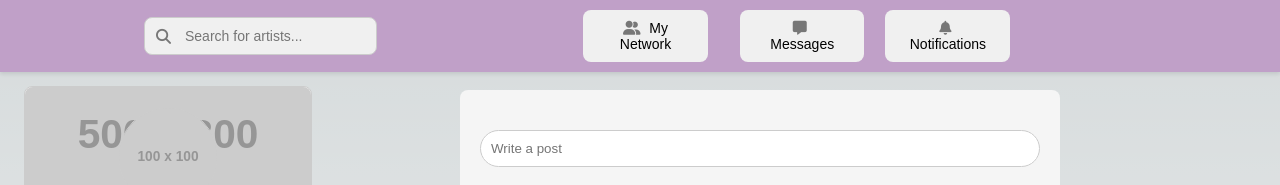
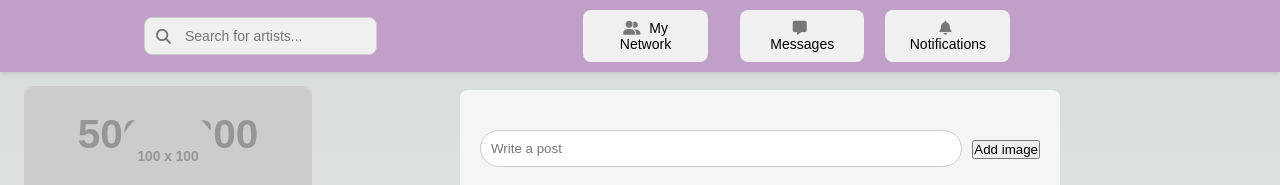
Before and after one commit to mhc-cs/cs-316-project-arthub, a Next.js app: page / in a window 1280 px wide. Shown: the top 185 px of the page. Built offline with nearby package versions, Linux system fonts and the light colour scheme.

Commit message:
Add images

```diff
--- a/package.json
+++ b/package.json
@@ -15,7 +15,8 @@
     "@fortawesome/react-fontawesome": "^0.2.0",
     "next": "14.1.0",
     "react": "^18",
-    "react-dom": "^18"
+    "react-dom": "^18",
+    "react-dropzone": "^14.2.3"
   },
   "devDependencies": {
     "@types/node": "^20",
--- a/src/components/Feed.tsx
+++ b/src/components/Feed.tsx
@@ -1,8 +1,14 @@
 'use client'
 
 import React, { useState, useEffect } from 'react';
+import { FileWithPath, useDropzone } from 'react-dropzone';
 
 import styles from '../styles/Feed.module.css';
+
+// Extend the FileWithPath type to include the preview URL
+type FileWithPreview = FileWithPath & {
+  preview: string;
+};
 
 const Feed = () => {
   // Initialize the posts array with some dummy data
@@ -23,11 +29,45 @@ const Feed = () => {
     },
   ]);
 
+  // State to hold the preview URLs of the selected images
+  const [filePreviews, setFilePreviews] = useState<FileWithPreview[]>([]);
+
+  // Function to handle file drop
+  const onDrop = (acceptedFiles: FileWithPath[]) => {
+    // Create a preview URL for each file
+  const previews: FileWithPreview[] = acceptedFiles.map(file => ({
+    ...file,
+    preview: URL.createObjectURL(file)
+  }));
+
+  // Update state to include the new previews
+  setFilePreviews(previews);
+  };
+
+  const { getRootProps, getInputProps, isDragActive } = useDropzone({
+    onDrop,
+    accept: 'image/*' as any, // Using 'any' to bypass the type checking
+  });
+
+  // Clean up the previews URLs to avoid memory leaks
+  useEffect(() => {
+    return () => filePreviews.forEach(file => URL.revokeObjectURL(file.preview));
+  }, [filePreviews]);
+
+
   return (
     <div className={styles.feedContainer}>
 
-<div className={styles.postingSection}>
+      <div className={styles.postingSection}>
         <input type="text" placeholder="Write a post" className={styles.postInput} />
+        <div {...getRootProps()} className={styles.dropzone}>
+          <input {...getInputProps()} />
+          {
+            isDragActive ?
+              <p>Drop the images here ...</p> :
+              <button className={styles.addButton}>Add image</button>
+          }
+        </div>
       </div>
 
 
```
Also changed, not shown: 1 other file (tests, documents, lock files or other folders).
